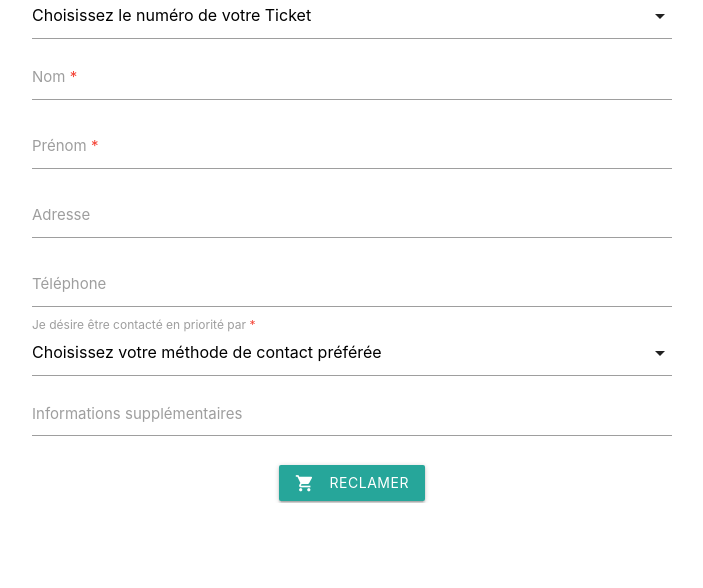
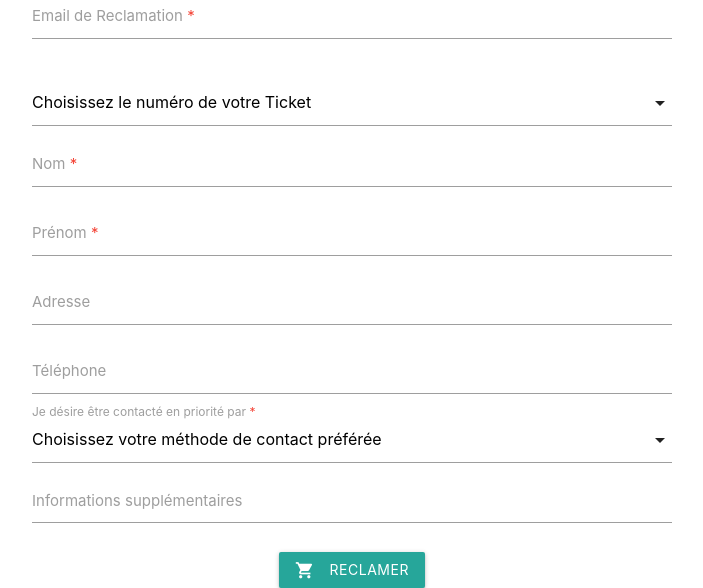
Before and after one commit to willyhunt/TOMBOLA, a website: page formulaireDeReclamation.html in a window 1280 px wide. Shown: the part 297-885 px from the top of the page, without its empty margins (288-991 px from the left). Before the commit the page ends 800 px from the top, so only its background shows below. Drawn offline with nearby package versions, Linux system fonts and the light colour scheme.

Commit message:
Update formulaireDeReclamation.html

```diff
--- a/formulaireDeReclamation.html
+++ b/formulaireDeReclamation.html
@@ -43,6 +43,11 @@
     <h2>Formulaire de Réclamation</h2>
     <form id="formReclamation">
         <div class="input-field">
+            <div class="input-field">
+                <input id="email_reclamation" type="email" name="email_reclamation" class="validate" required>
+                <label for="email_reclamation">Email de Reclamation <span class="red-text">*</span></label>
+                <span class="helper-text" data-error="Ce champ est obligatoire"></span>
+            </div>
             <select id="ticketGagnant" name="ticketGagnant" required>
                 <option value="" disabled selected>Choisissez le numéro de votre Ticket</option>
             </select>
```
